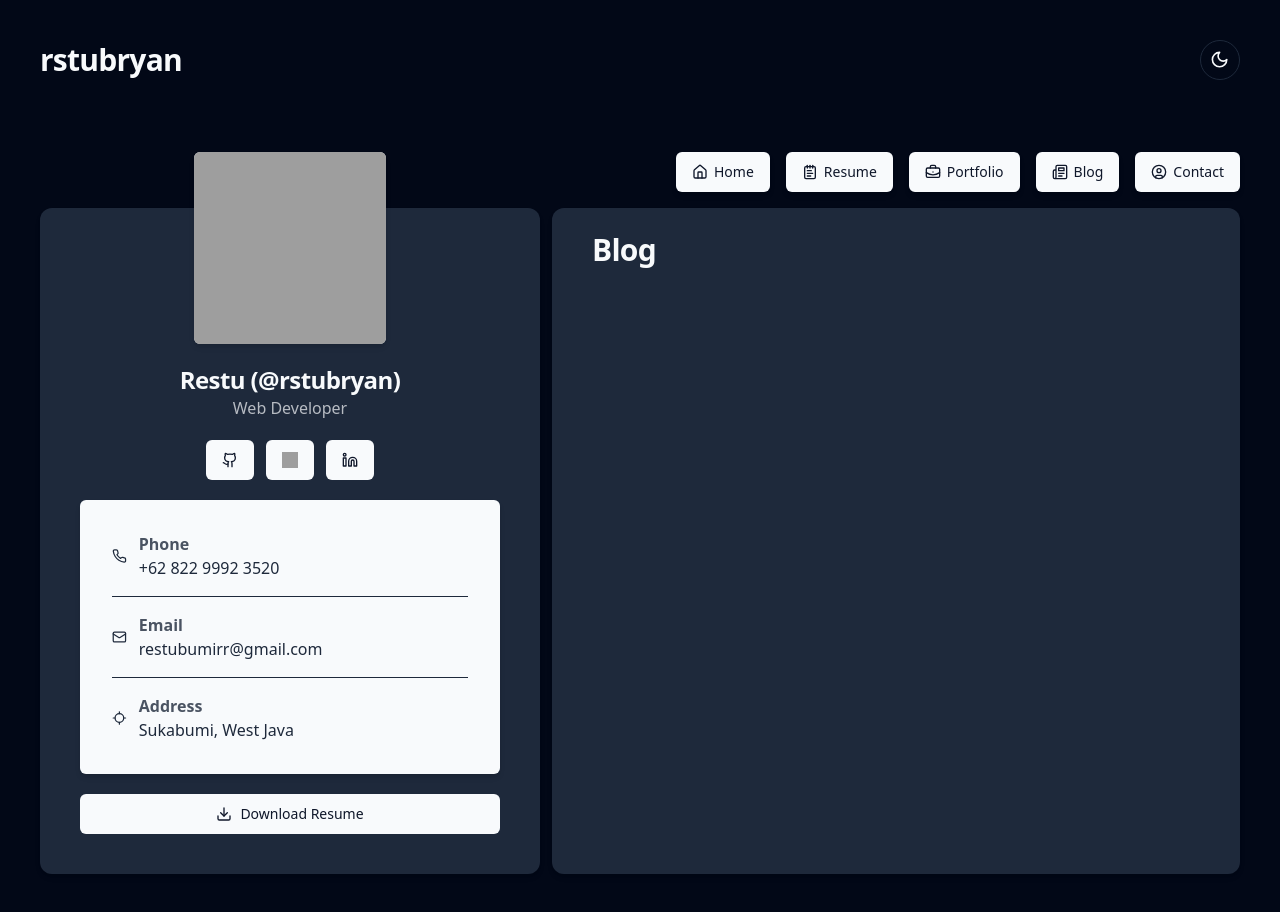
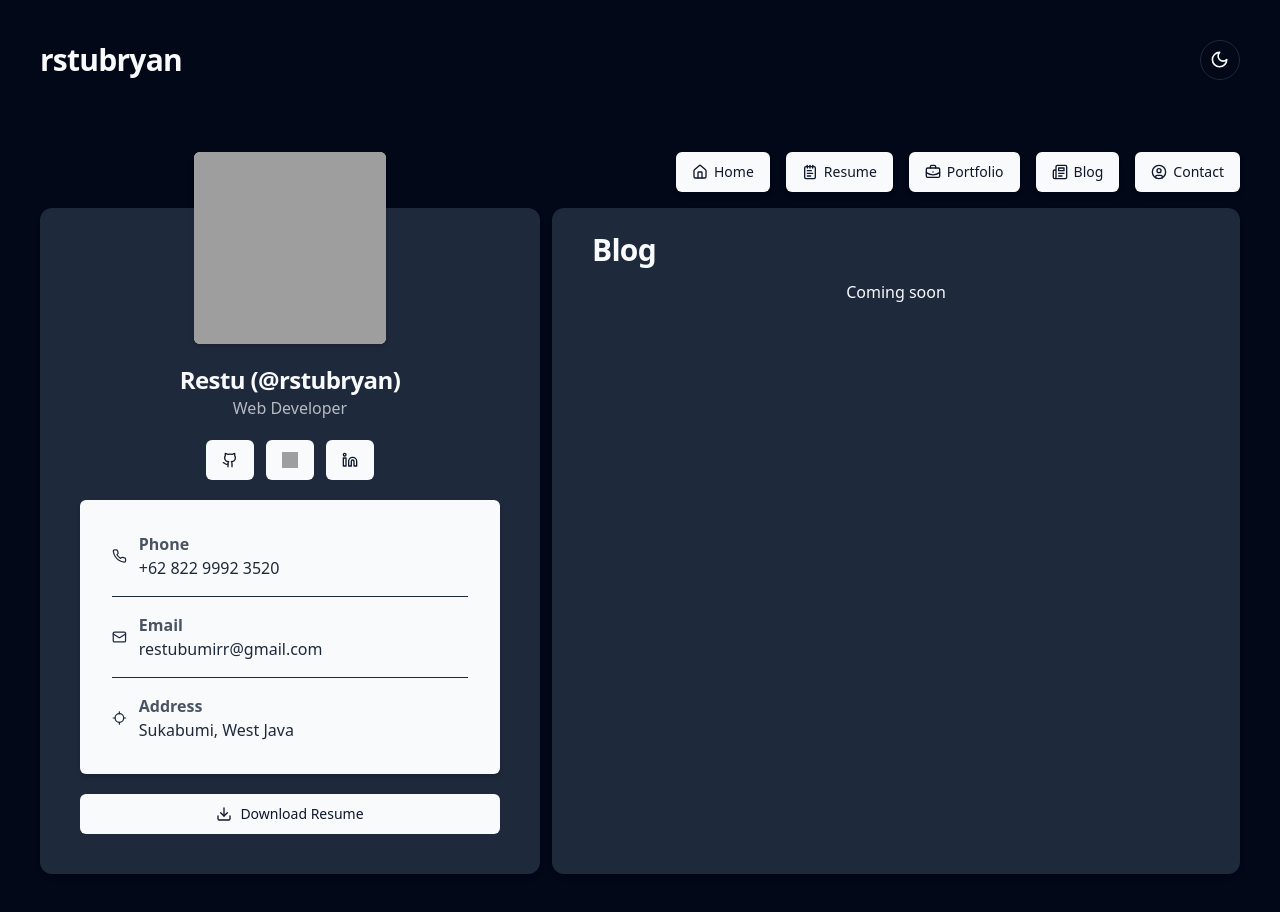
Before and after one commit to rstubryan/-rstubryan, a React (Vite) app: page /blog in a window 1280 px wide. Built offline with nearby package versions, Linux system fonts and the light colour scheme; grey boxes are pictures that could not be loaded.

Commit message:
chore: blog content coming soon

```diff
--- a/src/components/organisms/BlogContent/index.tsx
+++ b/src/components/organisms/BlogContent/index.tsx
@@ -1,10 +1,13 @@
 import ContentTitle from "@/components/molecules/ContentTitle";
+import BaseText from "@/components/atoms/BaseText";
 
 export default function BlogContent() {
   return (
     <>
       <ContentTitle heading={`Blog`} description={``} />
-      <div className=""></div>
+      <div className="container mx-auto flex items-center justify-center">
+        <BaseText className={`text-center`}>Coming soon</BaseText>
+      </div>
     </>
   );
 }
```
